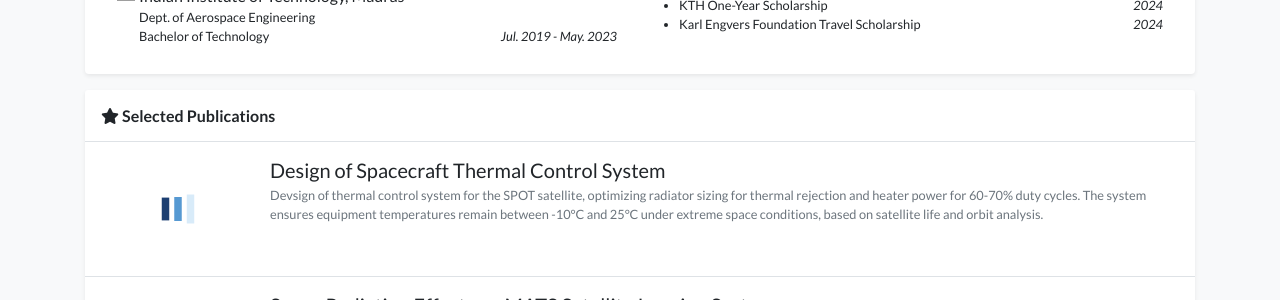
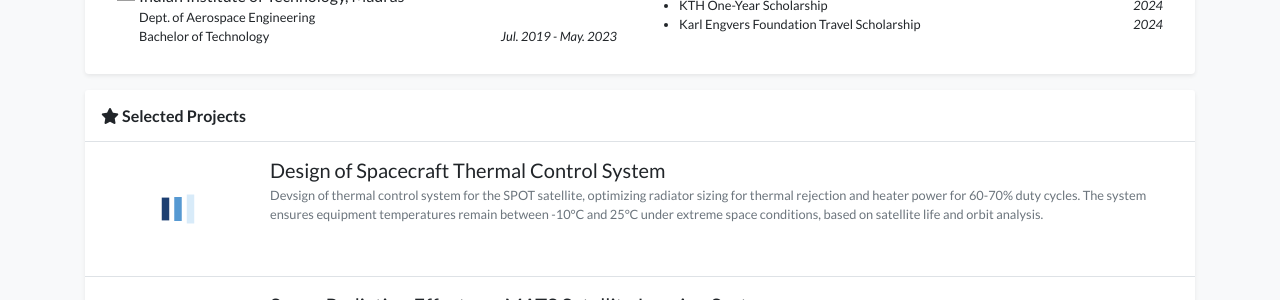
Before and after one commit to kirtan2605/kirtan2605.github.io, a Jekyll site: the page built from index.html, in a window 1280 px wide and 1312 px high. Shown: the part 793-1093 px from the top of the window. Built offline with Jekyll 4.4.1, drawn with Linux system fonts in a browser that asks for light colours; nearby versions of some CDN libraries; a style sheet for code colours, icons or effects is not loaded; grey boxes are pictures that could not be loaded.

Commit message:
Update index.html

```diff
--- a/index.html
+++ b/index.html
@@ -25,6 +25,6 @@
     {%
         include widgets/publication_card.html
         publications=pubs
-        title='<i class="fas fa-star"></i> Selected Publications'
+        title='<i class="fas fa-star"></i> Selected Projects'
     %}
 {% endif %}
```
